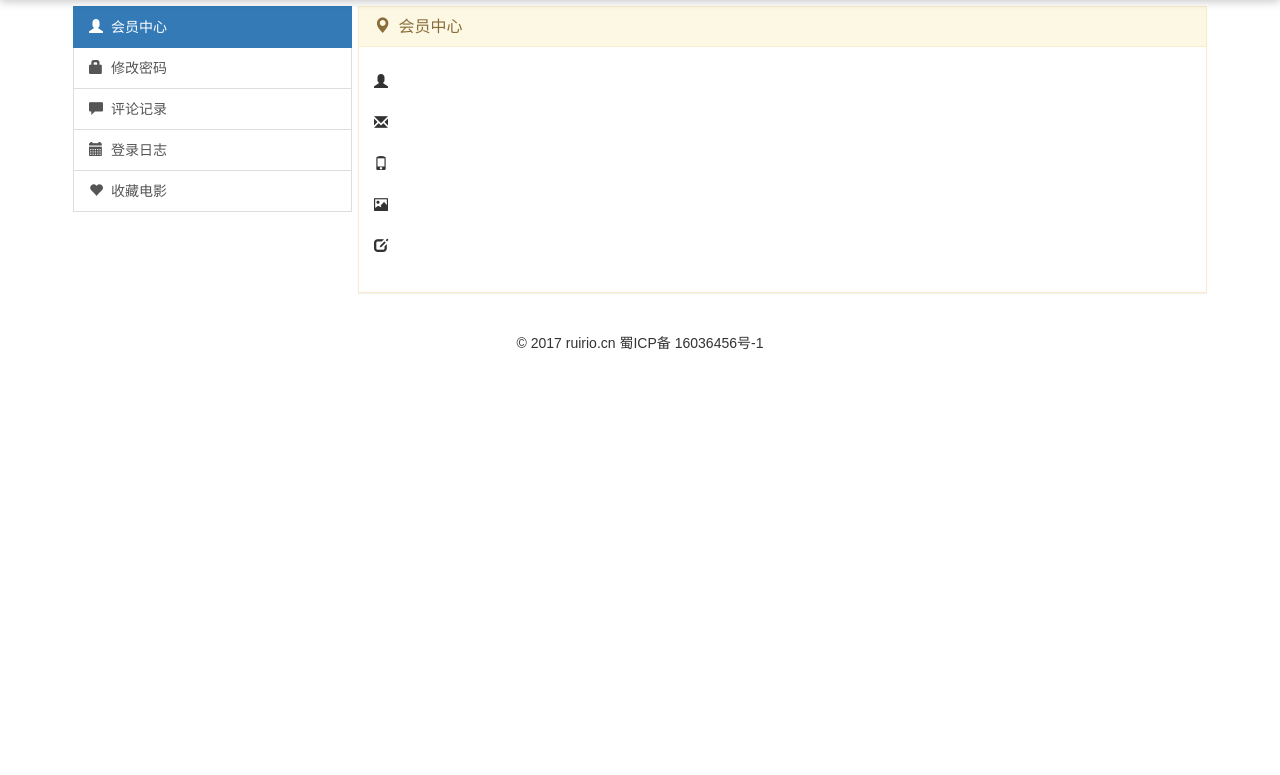
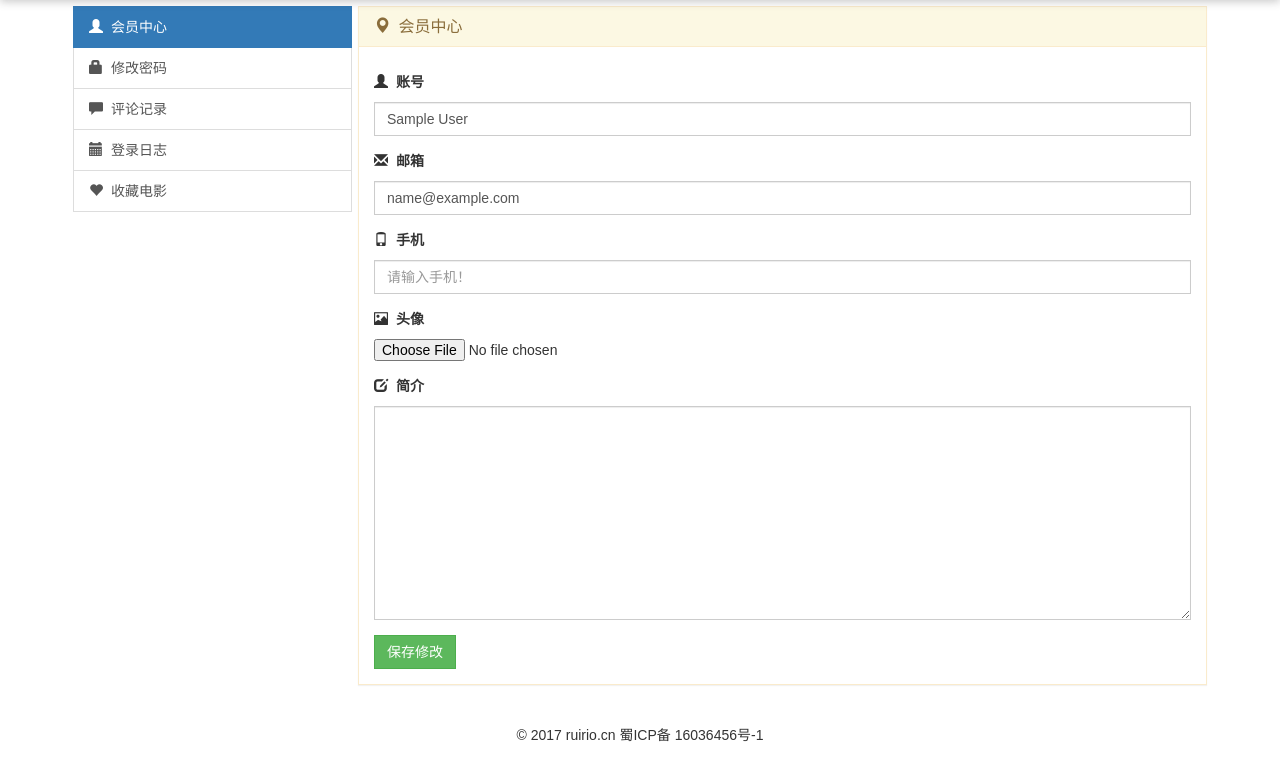
Before and after one commit to haha479/movie, a Flask app: page /user/ in a window 1280 px wide. Shown: the part 70-845 px from the top of the page. Before the commit the page ends 420 px from the top, so only its background shows below. Run offline with Flask 2, Linux system fonts and the light colour scheme; the visitor is signed in with stand-in values (Sample User, id 1); data comes from the database, SQL or seed files in the repository; parts of the project's set-up code (start-up, migrations or seed data) failed here and were passed over; some libraries are stand-ins or nearby versions.

Commit message:
会员的个人基本信息修改

```diff
--- a/app/home/forms.py
+++ b/app/home/forms.py
@@ -1,6 +1,6 @@
 # coding:utf8
 from flask_wtf import FlaskForm
-from wtforms import StringField, PasswordField, SubmitField
+from wtforms import StringField, PasswordField, SubmitField, FileField, TextAreaField
 from wtforms.validators import DataRequired, EqualTo, Email, Regexp
 from app.models import User
 
@@ -90,31 +90,92 @@ class RegisterForm(FlaskForm):
 
 
 class LoginForm(FlaskForm):
-    name = StringField(
-        label="账号",
-        validators=[
-            DataRequired("请输入账号!")
-        ],
-        description="账号",
-        render_kw={
-            "class": "form-control input-lg",
-            "placeholder": "请输入账号!",
-        }
-    )
-    pwd = PasswordField(
-        label="密码",
-        validators=[
-            DataRequired("请输入密码!")
-        ],
-        description="密码",
-        render_kw={
-            "class": "form-control input-lg",
-            "placeholder": "请输入密码!",
-        }
-    )
-    submit = SubmitField(
-        '登录',
-        render_kw={
-            "class": "btn btn-lg btn-primary btn-block",
-        }
-    )
+	name = StringField(
+		label="账号",
+		validators=[
+			DataRequired("请输入账号!")
+		],
+		description="账号",
+		render_kw={
+			"class": "form-control input-lg",
+			"placeholder": "请输入账号!",
+		}
+	)
+	pwd = PasswordField(
+		label="密码",
+		validators=[
+			DataRequired("请输入密码!")
+		],
+		description="密码",
+		render_kw={
+			"class": "form-control input-lg",
+			"placeholder": "请输入密码!",
+		}
+	)
+	submit = SubmitField(
+		'登录',
+		render_kw={
+			"class": "btn btn-lg btn-primary btn-block",
+		}
+	)
+
+class UserdetailForm(FlaskForm):
+	name = StringField(
+		label="账号",
+		validators=[
+			DataRequired("请输入账号！")
+		],
+		description="账号",
+		render_kw={
+			"class": "form-control",
+			"placeholder": "请输入账号！",
+		}
+	)
+	email = StringField(
+		label="邮箱",
+		validators=[
+			DataRequired("请输入邮箱！"),
+			Email("邮箱格式不正确！")
+		],
+		description="邮箱",
+		render_kw={
+			"class": "form-control",
+			"placeholder": "请输入邮箱！",
+		}
+	)
+	phone = StringField(
+		label="手机",
+		validators=[
+			DataRequired("请输入手机！"),
+			Regexp("1[3458]\\d{9}", message="手机格式不正确！")
+		],
+		description="手机",
+		render_kw={
+			"class": "form-control",
+			"placeholder": "请输入手机！",
+		}
+	)
+	face = FileField(
+		label="头像",
+		validators=[
+			DataRequired("请上传头像！")
+		],
+		description="头像",
+	)
+	info = TextAreaField(
+		label="简介",
+		validators=[
+			DataRequired("请输入简介！")
+		],
+		description="简介",
+		render_kw={
+			"class": "form-control",
+			"rows": 10
+		}
+	)
+	submit = SubmitField(
+		'保存修改',
+		render_kw={
+			"class": "btn btn-success",
+		}
+	)
--- a/app/home/views.py
+++ b/app/home/views.py
@@ -1,9 +1,12 @@
 # coding:utf-8
 from . import home
+import os
+import datetime
 from flask import render_template, redirect, url_for, flash, session, request
-from app.home.forms import RegisterForm, LoginForm
+from app.home.forms import RegisterForm, LoginForm, UserdetailForm
 from app.models import User, Userlog
-from app import db
+from app import db, app
+from werkzeug.utils import secure_filename
 from werkzeug.security import generate_password_hash
 import uuid
 from functools import wraps
@@ -18,6 +21,11 @@ def admin_login_req(func):
 		return func(*args, **kwargs)
 	return decorated_function
 
+# 用于修改表单提交中的文件名
+def change_filename(filename):
+	fileinfo = os.path.splitext(filename)
+	filename = datetime.datetime.now().strftime("%Y%m%d%H%M%S")+str(uuid.uuid4().hex)+fileinfo[-1]
+	return filename
 
 # 会员注册
 @home.route("/regist/", methods=['GET', 'POST'])
@@ -37,12 +45,15 @@ def regist():
 		flash("注册成功", "ok")
 	return render_template("home/regist.html", form=form)
 
+# 会员登录
 @home.route("/login/", methods=['GET', 'POST'])
 def login():
 	form = LoginForm()
 	if form.validate_on_submit():
 		data = form.data
 		user = User.query.filter_by(name=data['name']).first()
+		print('aaaa', user.name)
+		print('aaaa', user.pwd)
 		if not user.check_pwd(data['pwd']):
 			flash('密码错误', 'err')
 			return render_template("home/login.html", form=form)
@@ -63,12 +74,48 @@ def logout():
 	session.pop("user_id", None)
 	return redirect(url_for("home.login"))
 
-@home.route("/user/")
+@home.route("/user/", methods=['GET', 'POST'])
 @admin_login_req
 def user():
-	return render_template("/home/user.html")
+	form = UserdetailForm()
+	user = User.query.get(int(session['user_id']))
+	if request.method == 'GET':
+		form.name.data = user.name
+		form.email.data = user.email
+		form.phone.data = user.phone
+		form.info.data = user.info
+		form.face.data = user.face
+	if form.validate_on_submit():
+		data = form.data
+		file_face = secure_filename(form.face.data.filename)
+		if not os.path.exists(app.config["FC_DIR"]):
+			os.makedirs(app.config["FC_DIR"])
+			os.chmod(app.config["FC_DIR"], "rw")
+		user.face = change_filename(file_face)
+		form.face.data.save(app.config["FC_DIR"] + user.face)
+		name_count = User.query.filter_by(name=data["name"]).count()
+		if data["name"] != user.name and name_count == 1:
+			flash("昵称已经存在！", "err")
+			return redirect(url_for("home.user"))
+		email_count = User.query.filter_by(email=data["email"]).count()
+		if data["email"] != user.email and email_count == 1:
+			flash("邮箱已经存在！", "err")
+			return redirect(url_for("home.user"))
+		phone_count = User.query.filter_by(phone=data["phone"]).count()
+		if data["phone"] != user.phone and phone_count == 1:
+			flash("手机号码已经存在！", "err")
+			return redirect(url_for("home.user"))
+		user.name = data["name"]
+		user.email = data["email"]
+		user.phone = data["phone"]
+		user.info = data["info"]
+		db.session.add(user)
+		db.session.commit()
+		flash("修改成功！", "ok")
+		return redirect(url_for("home.user"))
+	return render_template("/home/user.html", form=form, user=user)
 
-@home.route("/pwd/")
+@home.route("/pwd/", methods=['GET', 'POST'])
 @admin_login_req
 def pwd():
 	return render_template("/home/pwd.html")
--- a/app/templates/home/user.html
+++ b/app/templates/home/user.html
@@ -19,52 +19,83 @@
             <h3 class="panel-title"><span class="glyphicon glyphicon-map-marker"></span>&nbsp;会员中心</h3>
         </div>
         <div class="panel-body">
+            {% for msg in get_flashed_messages(category_filter=["ok"]) %}
+                <p style="color: green">{{ msg }}</p>
+            {% endfor %}
+            {% for msg in get_flashed_messages(category_filter=["err"]) %}
+                <p style="color: red">{{ msg }}</p>
+            {% endfor %}
             <p style="color:red;"></p>
             <p style="color:green;"></p>
             <form role="form" method="post" enctype="multipart/form-data">
                 <fieldset>
                     <div class="form-group">
                         <label for="input_name">
-                            <span class="glyphicon glyphicon-user"></span>&nbsp;
+                            <span class="glyphicon glyphicon-user"></span>
+                            {{ form.name.label }}
                         </label>
+                        {{ form.name }}
                     </div>
+                    {% for err in form.name.errors %}
                         <div class="col-md-12">
-                            <font style="color:red"></font>
+                            <font style="color:red">{{ err }}</font>
                         </div>
+                    {% endfor %}
                     <div class="form-group">
                         <label for="input_email">
-                            <span class="glyphicon glyphicon-envelope"></span>&nbsp;
+                            <span class="glyphicon glyphicon-envelope"></span>
+                            {{ form.email.label }}
                         </label>
+                        {{ form.email }}
                     </div>
+                    {% for err in form.email.errors %}
                         <div class="col-md-12">
-                            <font style="color:red"></font>
+                            <font style="color:red">{{ err }}</font>
                         </div>
+                    {% endfor %}
                     <div class="form-group">
                         <label for="input_phone">
-                            <span class="glyphicon glyphicon-phone"></span>&nbsp;
+                            <span class="glyphicon glyphicon-phone"></span>
+                            {{ form.phone.label }}
                         </label>
+                        {{ form.phone }}
                     </div>
+                    {% for err in form.phone.errors %}
                         <div class="col-md-12">
-                            <font style="color:red"></font>
+                            <font style="color:red">{{ err }}</font>
                         </div>
+                    {% endfor %}
                     <div class="form-group">
                         <label for="input_face">
-                            <span class="glyphicon glyphicon-picture"></span>&nbsp;
+                            <span class="glyphicon glyphicon-picture"></span>
+                            {{ form.face.label }}
                         </label>
-                        <img src="" class="img-responsive img-rounded" style="width:100px;">
+                        {{ form.face }}
+                        {% if user.face %}
+                        <img src="{{ url_for('static', filename='uploads/users/'+user.face) }}" style="width: 100px" class="img-responsive img-rounded">
+                        {% else %}
                         <img data-src="holder.js/100x100" class="img-responsive img-rounded">
+                        {% endif %}
                     </div>
+                    {% for err in form.face.errors %}
                         <div class="col-md-12">
-                            <font style="color:red"></font>
+                            <font style="color:red">{{ err }}</font>
                         </div>
+                    {% endfor %}
                     <div class="form-group">
                         <label for="input_info">
-                            <span class="glyphicon glyphicon-edit"></span>&nbsp;
+                            <span class="glyphicon glyphicon-edit"></span>
+                            {{ form.info.label }}
                         </label>
+                        {{ form.info }}
                     </div>
+                    {% for err in form.info.errors %}
                         <div class="col-md-12">
-                            <font style="color:red"></font>
+                            <font style="color:red">{{ err }}</font>
                         </div>
+                    {% endfor %}
+                    {{ form.csrf_token }}
+                    {{ form.submit }}
        </fieldset>
             </form>
         </div>
```
